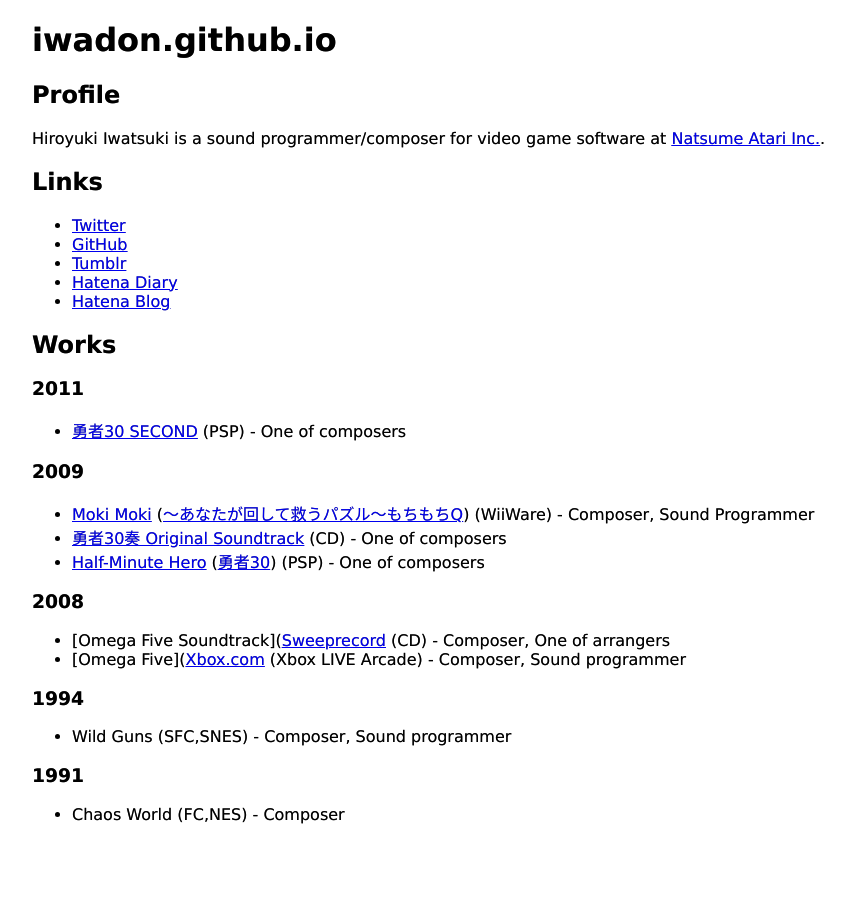
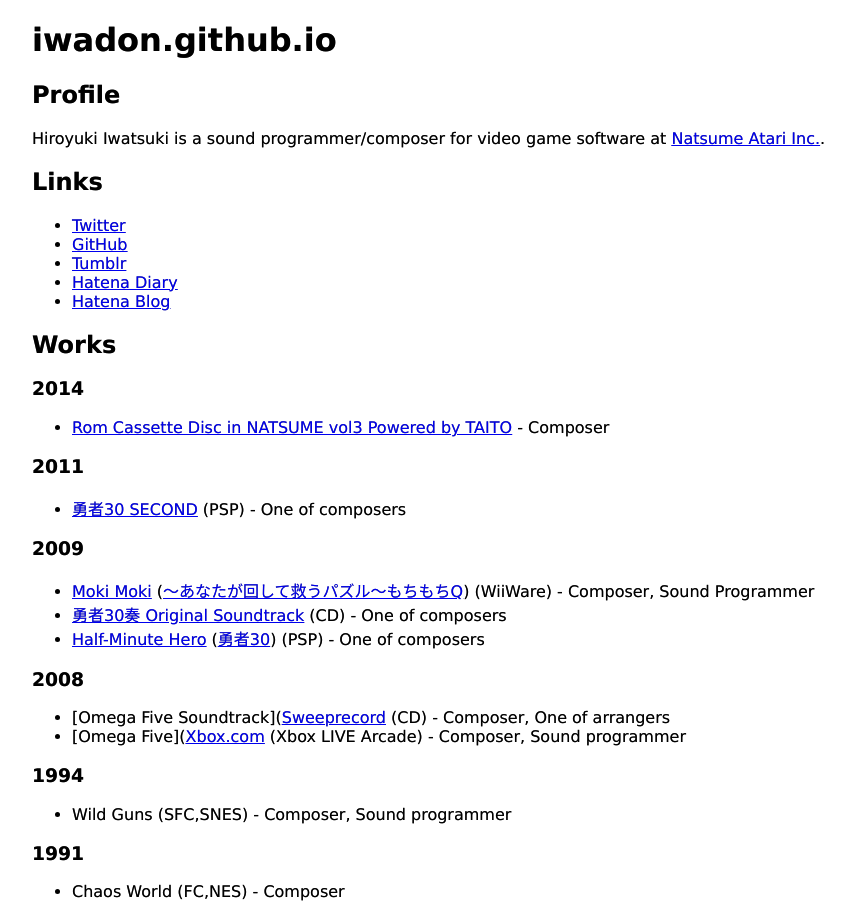
Before and after one commit to iwadon/iwadon.github.io, a Jekyll site: the page built from index.md, in a window 1280 px wide. Shown: the whole page, without its empty margins (96-942 px from the left). Built offline with Jekyll 4.4.1, drawn with Linux system fonts in a browser that asks for light colours.

Commit message:
WorksにRom Cassette Disc in NATSUME vol3 Powered by TAITO]を追加。

```diff
--- a/index.md
+++ b/index.md
@@ -22,6 +22,10 @@
 Works
 -----
 
+### 2014
+
+- [Rom Cassette Disc in NATSUME vol3 Powered by TAITO](http://claricedisc.shop-pro.jp/?pid=69677308) - Composer
+
 ### 2011
 
 - [勇者30 SECOND](http://www.maql.co.jp/special/game/30s/) (PSP) - One of composers
```
